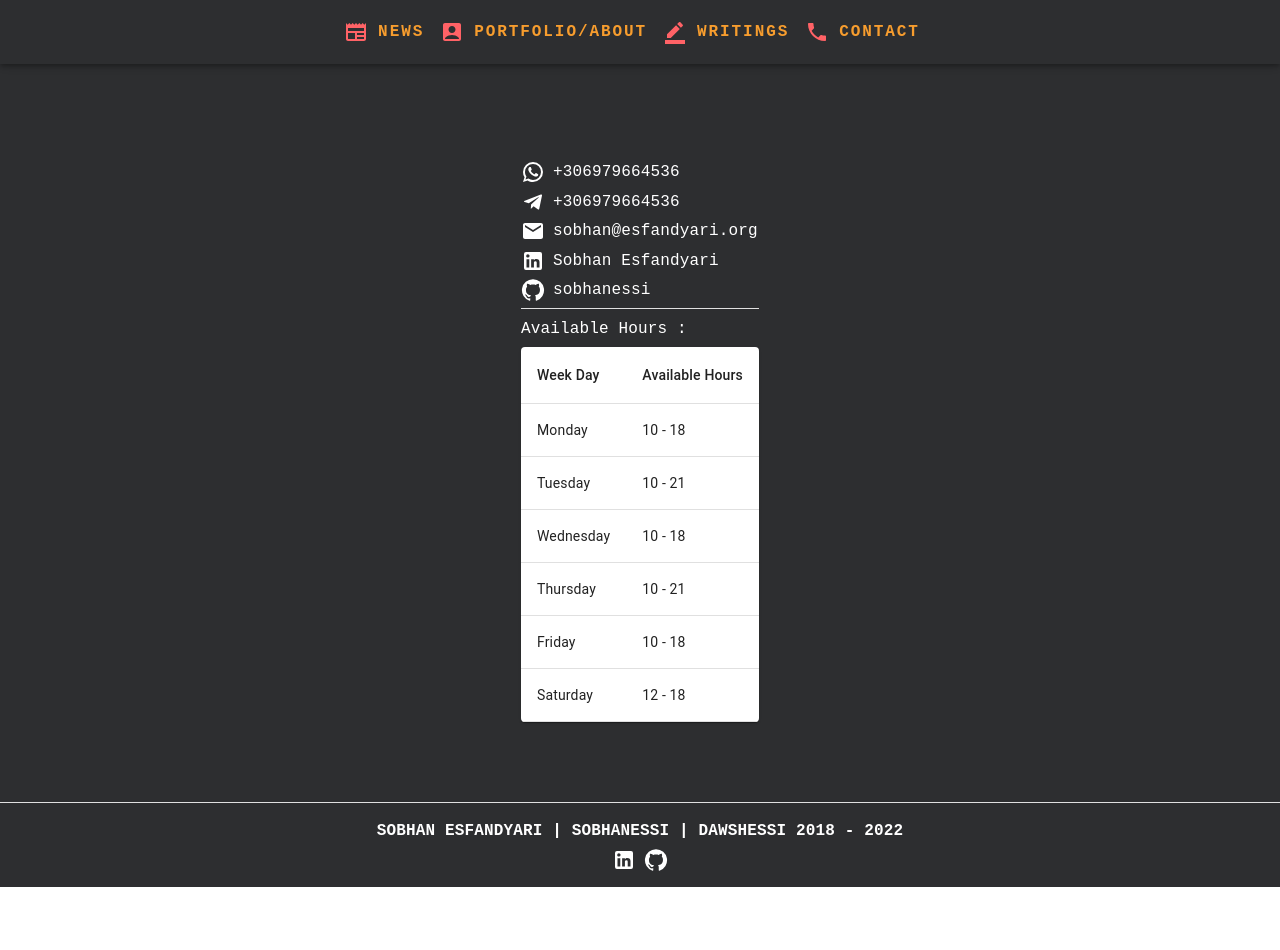
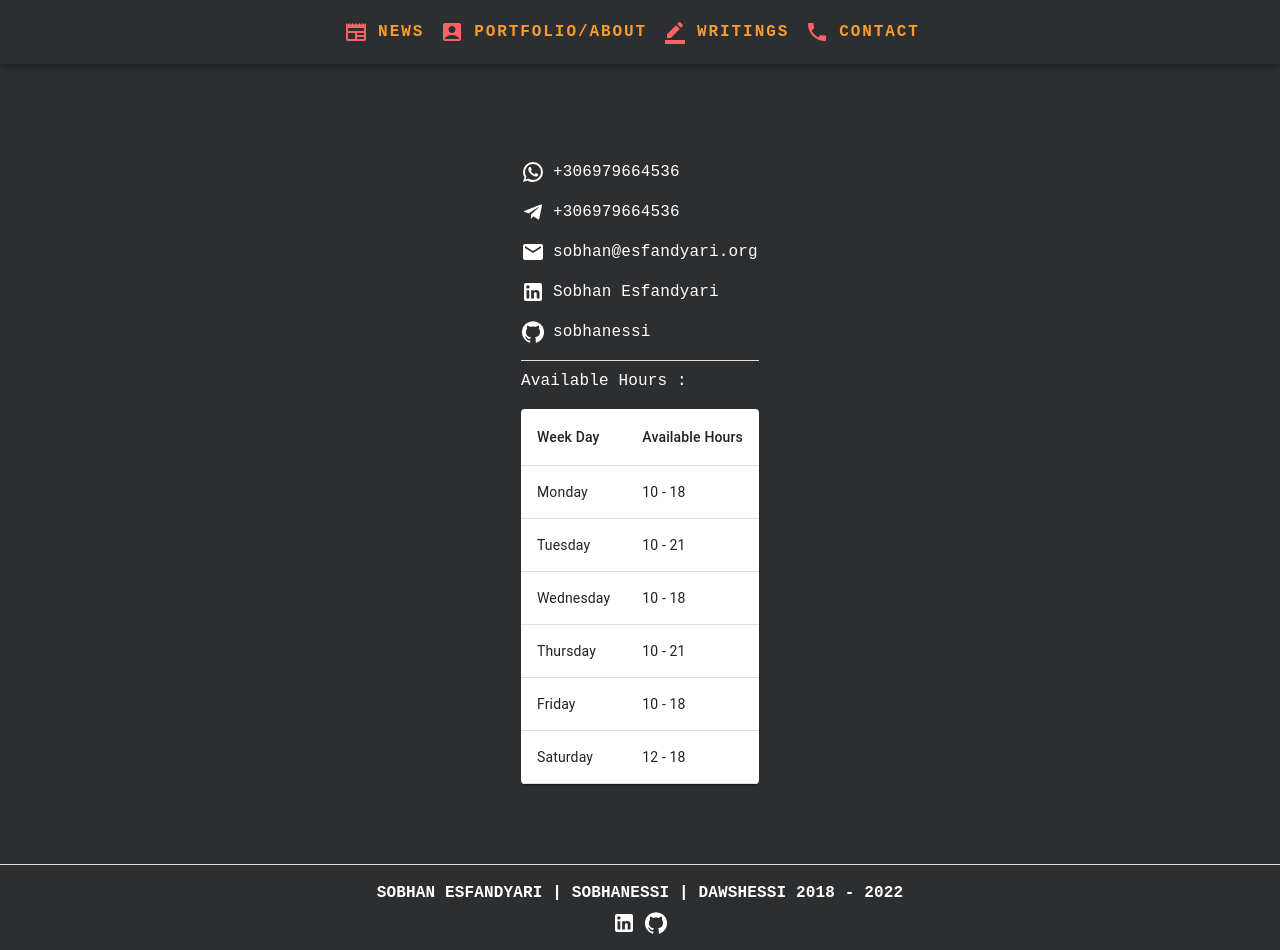
Before and after one commit to sobhanessi/sobhanessi.github.io, a Next.js app: page /contact in a window 1280 px wide. Before the commit the page ends 887 px from the top, so only its background shows below. Built offline with nearby package versions, Linux system fonts and the light colour scheme; a small style sheet from the web is missing.

Commit message:
worked on the warnings and the some visual effects of the contact page

```diff
--- a/pages/_app.js
+++ b/pages/_app.js
@@ -6,11 +6,6 @@ export default function MyApp({ Component, pageProps }) {
   return (
     <>
       <Head>
-        <link
-          href="https://cdn.jsdelivr.net/gh/rastikerdar/vazirmatn@v33.003/Vazirmatn-font-face.css"
-          rel="stylesheet"
-          type="text/css"
-        />
         {/* favicon */}
         <link
           rel="apple-touch-icon"
--- /dev/null
+++ b/pages/_document.js
@@ -0,0 +1,20 @@
+import React from "react";
+import { Html, Head, Main, NextScript } from "next/document";
+
+export default function Document() {
+  return (
+    <Html>
+      <Head>
+        <link
+          href="https://cdn.jsdelivr.net/gh/rastikerdar/vazirmatn@v33.003/Vazirmatn-font-face.css"
+          rel="stylesheet"
+          type="text/css"
+        />
+      </Head>
+      <body>
+        <Main />
+        <NextScript />
+      </body>
+    </Html>
+  );
+}
--- a/pages/components/WritingsTiles.tsx
+++ b/pages/components/WritingsTiles.tsx
@@ -30,7 +30,7 @@ function WritingsTiles(): JSX.Element {
           key={n.title}
           dir="rtl"
         >
-          <Grid container xs={12} sx={{ mb: 4 }}>
+          <Grid container sx={{ mb: 4 }}>
             <Grid item xs={12} sm={5} md={4} lg={4} xl={4}>
               <CardMedia
                 sx={{
--- a/pages/contact.tsx
+++ b/pages/contact.tsx
@@ -63,7 +63,7 @@ export default function contact(): JSX.Element {
         <Grid item>
           <Typography
             component="a"
-            gutterBottom
+            mb={2}
             sx={{
               color: "white",
               fontFamily: FONT_FAMILY,
@@ -78,7 +78,7 @@ export default function contact(): JSX.Element {
 
           <Typography
             component="a"
-            gutterBottom
+            mb={2}
             sx={{
               color: "white",
               fontFamily: FONT_FAMILY,
@@ -92,7 +92,7 @@ export default function contact(): JSX.Element {
           </Typography>
           <Typography
             component="a"
-            gutterBottom
+            mb={2}
             sx={{
               color: "white",
               fontFamily: FONT_FAMILY,
@@ -106,7 +106,7 @@ export default function contact(): JSX.Element {
           </Typography>
           <Typography
             component="a"
-            gutterBottom
+            mb={2}
             sx={{
               color: "white",
               fontFamily: FONT_FAMILY,
@@ -120,7 +120,7 @@ export default function contact(): JSX.Element {
           </Typography>
           <Typography
             component="a"
-            gutterBottom
+            mb={2}
             sx={{
               color: "white",
               fontFamily: FONT_FAMILY,
@@ -134,7 +134,7 @@ export default function contact(): JSX.Element {
           </Typography>
           <Divider color="white" />
           <Typography
-            gutterBottom
+            mb={2}
             sx={{
               color: "white",
               fontFamily: FONT_FAMILY,
```
